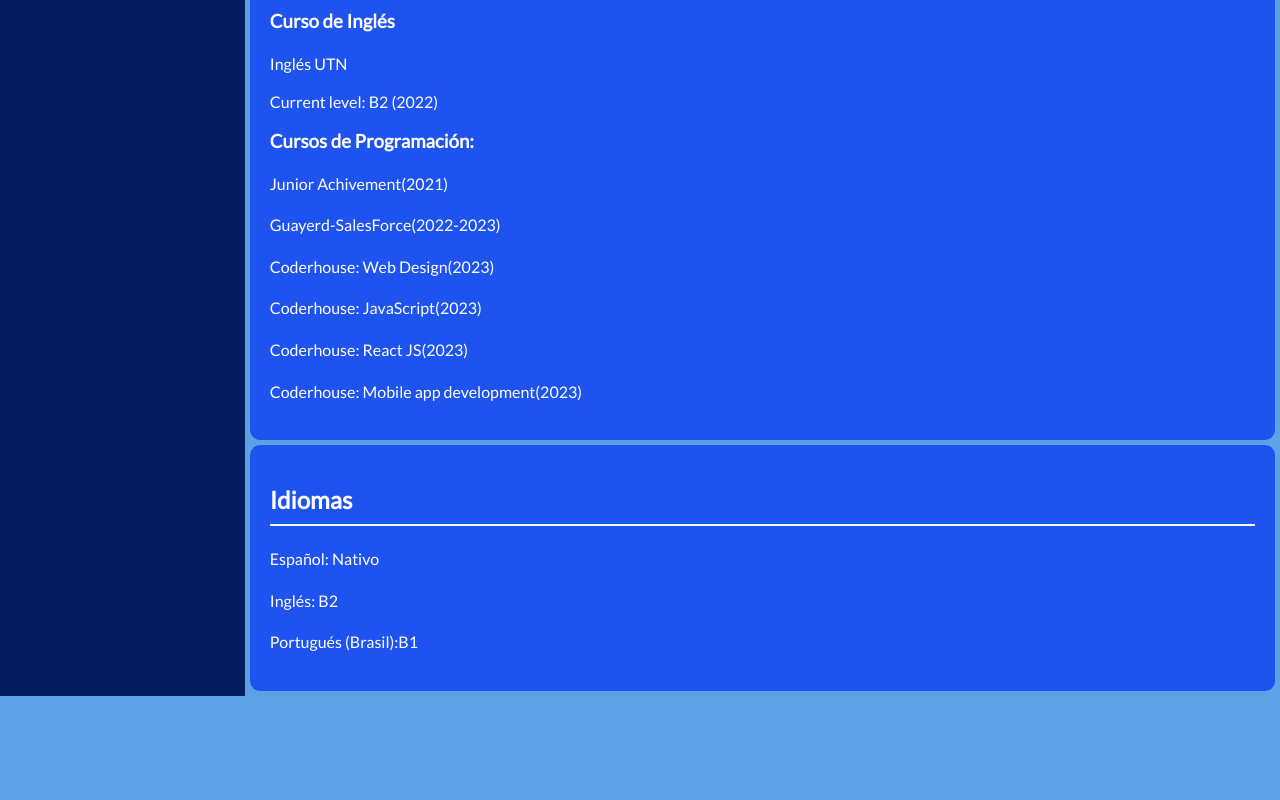
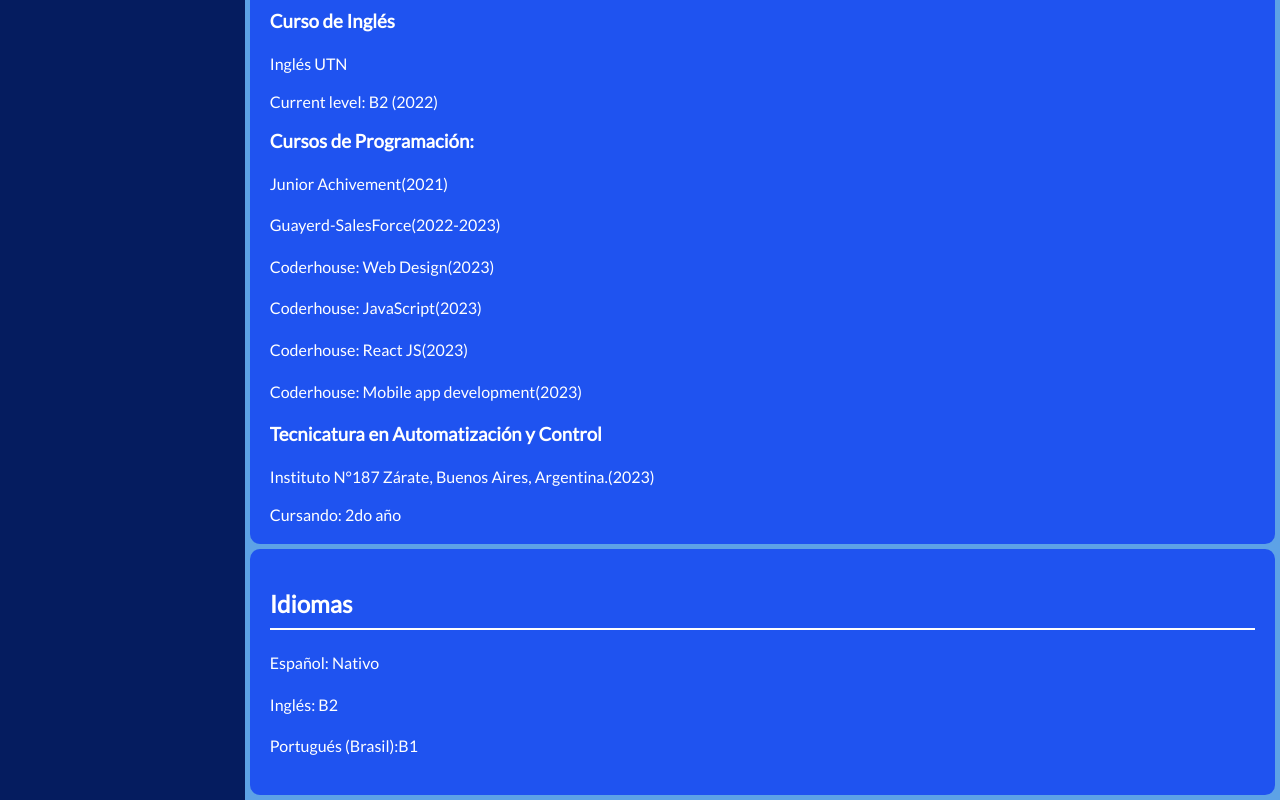
Before and after one commit to Maritt0/Curriculum2, a plain HTML site: page index.html in a window 1280 px wide. Shown: the part 1399-2199 px from the top of the page. Before the commit the page ends 2095 px from the top, so only its background shows below. Drawn offline with Linux system fonts and the light colour scheme.

Commit message:
Update index.html

```diff
--- a/index.html
+++ b/index.html
@@ -85,6 +85,9 @@
                   <p>Coderhouse: React JS(2023)</p>
                   <p>Coderhouse: Mobile app development(2023)</p>
                </div>
+            <h3>Tecnicatura en Automatización y Control</h3>
+                  <p>Instituto N°187 Zárate, Buenos Aires, Argentina.(2023)</p>
+                  <span>Cursando: 2do año</span>
             </div>
 
         </section>
```
